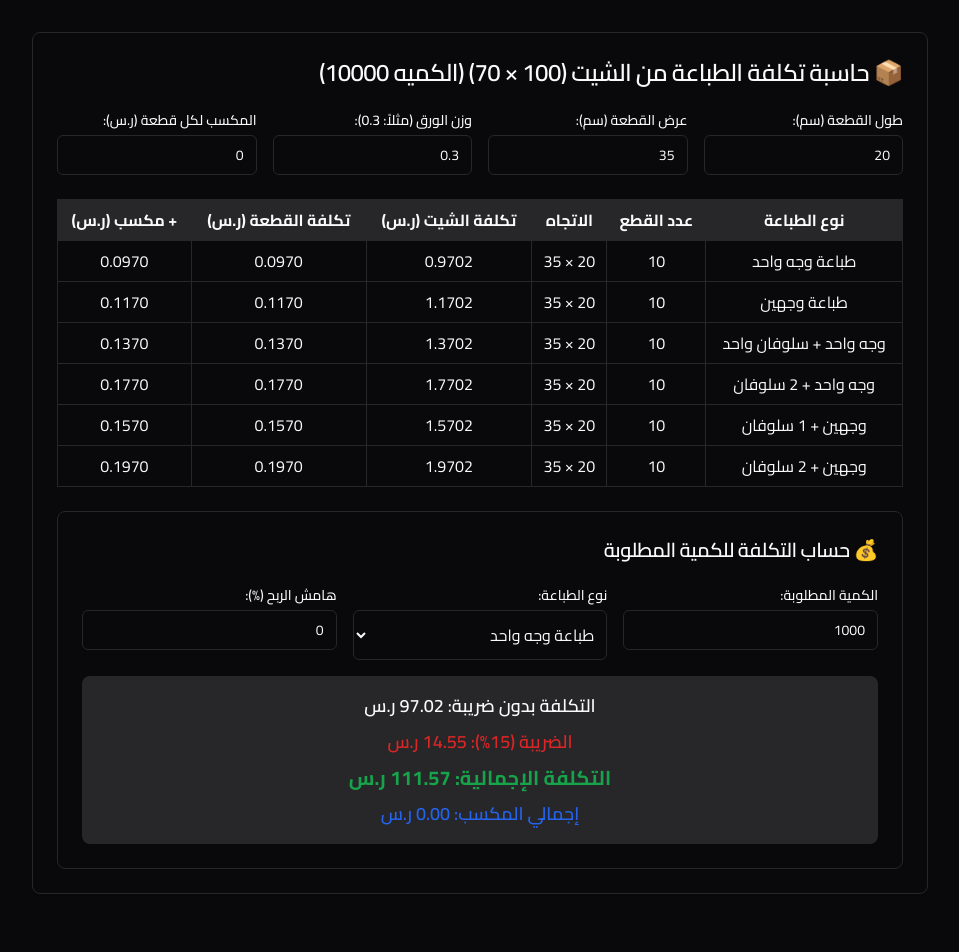
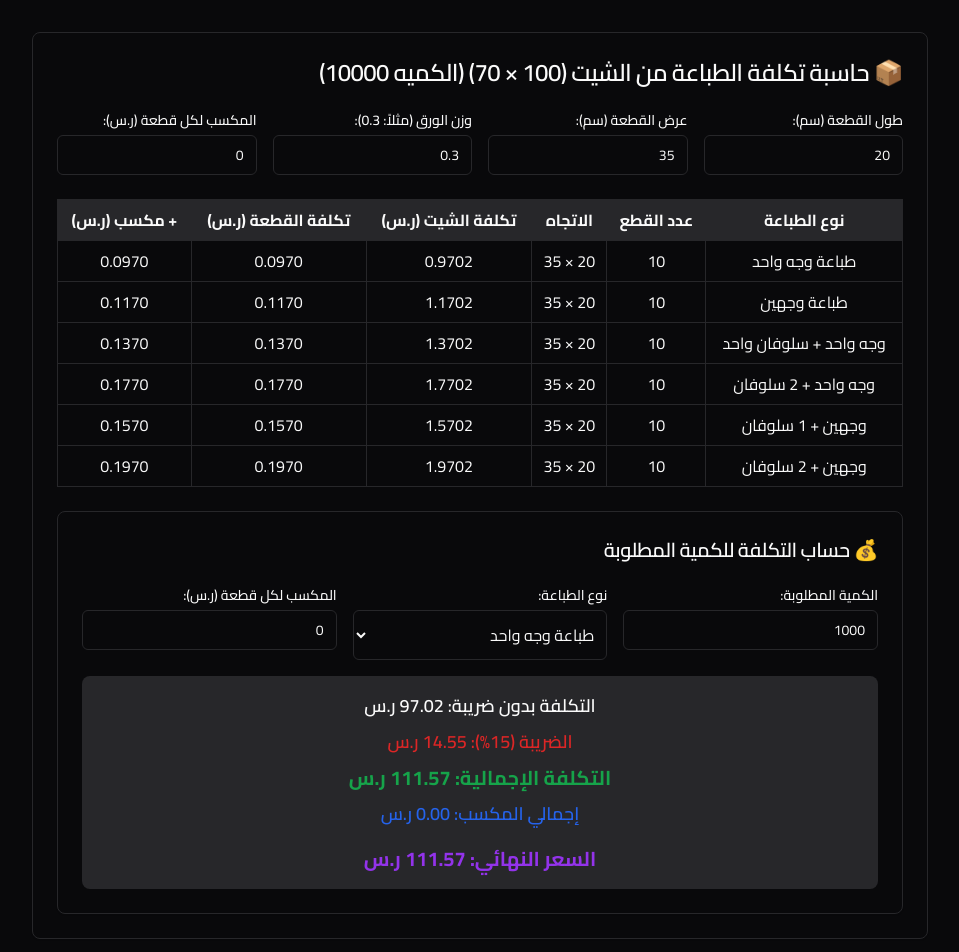
Before and after one commit to Nabilkarem911/cgpack, a React (Vite) app: page / in a window 1280 px wide. Shown: the top 952 px of the page, without its empty margins (160-1119 px from the left). Before the commit the page ends 926 px from the top, so only its background shows below. Built offline with nearby package versions, Linux system fonts and the light colour scheme.

Commit message:
Fix: Correct profit calculation
Adjusted profit calculation to multiply profit per piece by quantity, and updated labels for clarity.

```diff
--- a/src/components/PrintingCalculator.tsx
+++ b/src/components/PrintingCalculator.tsx
@@ -219,12 +219,12 @@ const PrintingCalculator = () => {
 
                   <div>
                     <Label htmlFor="profitMargin" className="text-right block mb-2">
-                      هامش الربح (%):
+                      المكسب لكل قطعة (ر.س):
                     </Label>
                     <Input
                       id="profitMargin"
                       type="number"
-                      step="0.1"
+                      step="0.01"
                       value={state.profitMargin}
                       onChange={e => handleInputChange('profitMargin', e.target.value)}
                       className="text-right"
@@ -245,7 +245,10 @@ const PrintingCalculator = () => {
                       التكلفة الإجمالية: {calculateQuantityPrice().withTax.toFixed(2)} ر.س
                     </div>
                     <div className="text-lg font-semibold text-blue-600">
-                      إجمالي المكسب: {((calculateQuantityPrice().withTax * (parseFloat(state.profitMargin) || 0) / 100)).toFixed(2)} ر.س
+                      إجمالي المكسب: {((parseFloat(state.profitMargin) || 0) * (parseFloat(state.quantity) || 0)).toFixed(2)} ر.س
+                    </div>
+                    <div className="text-xl font-bold text-purple-600 border-t pt-2">
+                      السعر النهائي: {(calculateQuantityPrice().withTax + ((parseFloat(state.profitMargin) || 0) * (parseFloat(state.quantity) || 0))).toFixed(2)} ر.س
                     </div>
                   </div>
                 </div>
```
